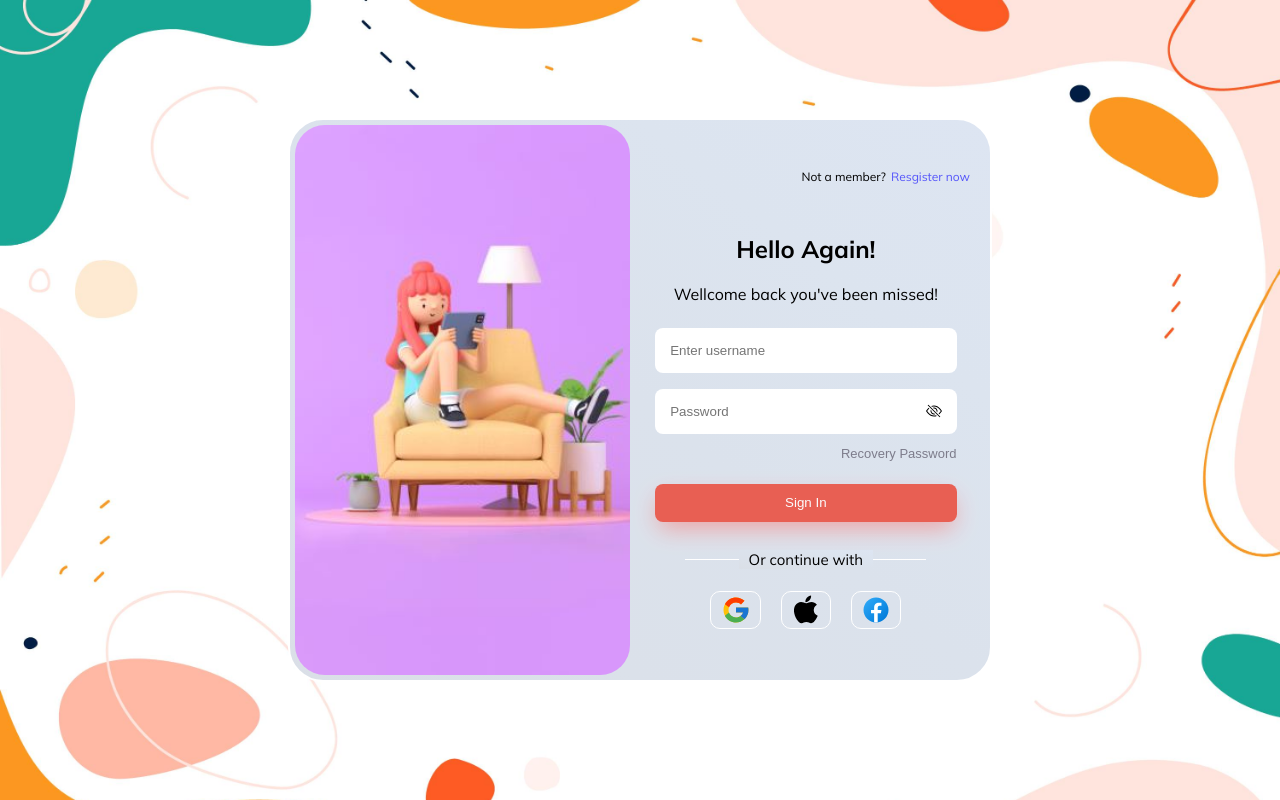
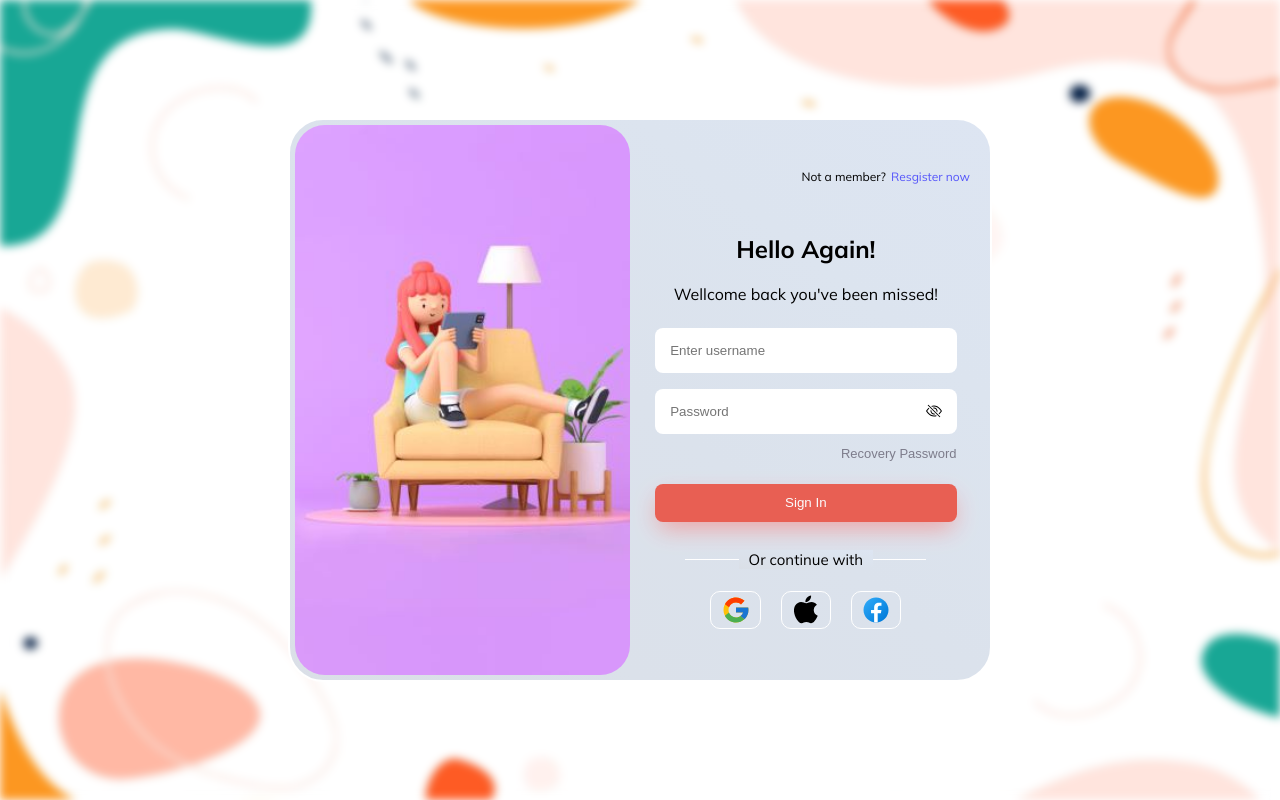
Before and after one commit to Alihosseinian/timiee, a React (Create React App) app: page / in a window 1280 px wide. Built offline with nearby package versions, Linux system fonts and the light colour scheme.

Commit message:
backgroud effect(blur)

```diff
--- a/src/App.css
+++ b/src/App.css
@@ -6,20 +6,23 @@
 .login-page {
   width: 100%;
   height: 100%;
-  background-repeat: no-repeat;
-  background-image: url("./assets/5591276.jpg");
-  background-size: cover;
   display: flex;
   justify-content: center;
   align-items: center;
   font-family: "mulish";
 
 }
-/* .login-page::after{
+.login-page::after{
+  content: " ";
+  width: 100%;
+  height: 100%;
+  background-image: url("./assets/5591276.jpg");
+  background-repeat: no-repeat;
+  background-size: cover;
+   filter: blur(5px);
   position: absolute;
-
-} */
-
+  z-index: 0;
+}
 
 .container {
   width: 700px;
@@ -38,8 +41,10 @@
   );
   display: flex;
   align-items: center;
+  position: relative;
+  z-index: 1;
+}
 
-}
 
 .image-box {
   width: 50%;
```
